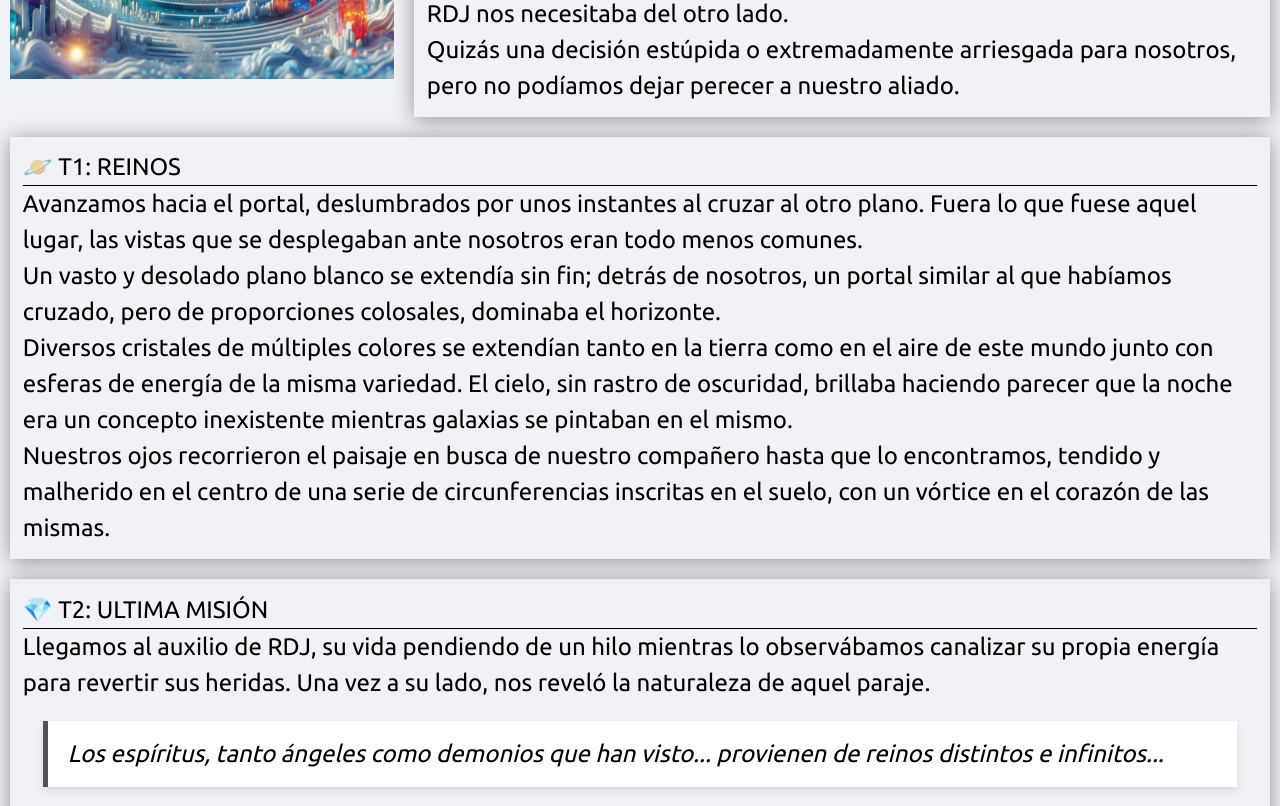
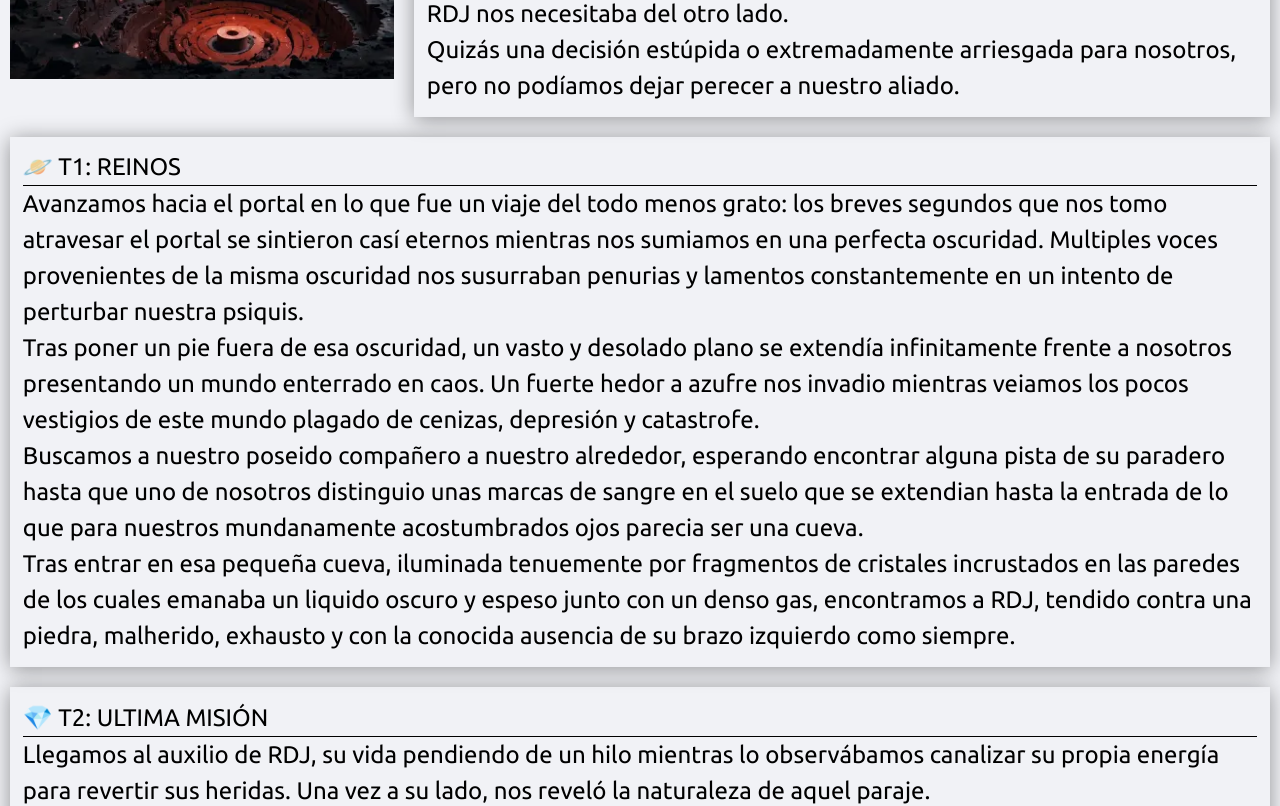
Before and after one commit to francogarcino/frontend-api, a React (Create React App) app: page /verdad in a window 1280 px wide. Shown: the part 440-1246 px from the top of the page. Built offline with nearby package versions, Linux system fonts and the light colour scheme; no server answers.

Commit message:
lore refactor (p1)

```diff
--- a/src/views/Enunciado.js
+++ b/src/views/Enunciado.js
@@ -19,7 +19,7 @@ export default function Enunciado() {
             </div>
             <div>
                 <div className="columned">
-                    <img className="margined android" src={require("../assets/nexo.jpeg")} alt="Nexo"/>
+                    <img className="margined android" src={require("../assets/inferno.jpeg")} alt="Nexo"/>
                     {preambulo()}
                 </div>
                 {conexion()}
@@ -53,19 +53,22 @@ const conexion = () => {
     return (
         <div className="margined lore">
             <div className="underlined"> 🪐 T1: REINOS</div>
-            Avanzamos hacia el portal, deslumbrados por unos instantes al cruzar al otro plano. Fuera lo que fuese aquel
-            lugar, las vistas que se desplegaban ante nosotros eran todo menos comunes. <br/>
+            Avanzamos hacia el portal en lo que fue un viaje del todo menos grato: los breves segundos que nos tomo
+            atravesar el portal se sintieron casí eternos mientras nos sumiamos en una perfecta oscuridad. Multiples
+            voces provenientes de la misma oscuridad nos susurraban penurias y lamentos constantemente en un intento de
+            perturbar nuestra psiquis. <br/>
 
-            Un vasto y desolado plano blanco se extendía sin fin; detrás de nosotros, un portal similar al que habíamos
-            cruzado, pero de proporciones colosales, dominaba el horizonte. <br/>
+            Tras poner un pie fuera de esa oscuridad, un vasto y desolado plano se extendía infinitamente frente a
+            nosotros presentando un mundo enterrado en caos. Un fuerte hedor a azufre nos invadio mientras veiamos los
+            pocos vestigios de este mundo plagado de cenizas, depresión y catastrofe. <br/>
 
-            Diversos cristales de múltiples colores se extendían tanto en la tierra como en el aire de este mundo junto
-            con esferas de energía de la misma variedad. El cielo, sin rastro de oscuridad, brillaba haciendo parecer
-            que la noche era un concepto inexistente mientras galaxias se pintaban en el mismo. <br/>
+            Buscamos a nuestro poseido compañero a nuestro alrededor, esperando encontrar alguna pista de su paradero
+            hasta que uno de nosotros distinguio unas marcas de sangre en el suelo que se extendian hasta la entrada de
+            lo que para nuestros mundanamente acostumbrados ojos parecia ser una cueva. <br/>
 
-            Nuestros ojos recorrieron el paisaje en busca de nuestro compañero hasta que lo encontramos, tendido y
-            malherido en el centro de una serie de circunferencias inscritas en el suelo, con un vórtice en el corazón
-            de las mismas.
+            Tras entrar en esa pequeña cueva, iluminada tenuemente por fragmentos de cristales incrustados en las
+            paredes de los cuales emanaba un liquido oscuro y espeso junto con un denso gas, encontramos a RDJ, tendido
+            contra una piedra, malherido, exhausto y con la conocida ausencia de su brazo izquierdo como siempre.
         </div>
     )
 }
```
Also changed, not shown: src/assets/inferno.jpeg (added).
